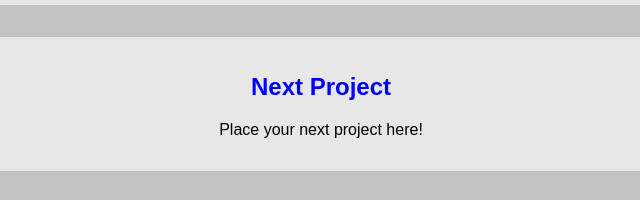
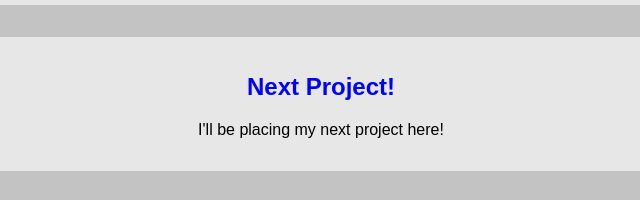
Before and after one commit to iorebelsoul/2025_Portfolio, a plain HTML site: page index.html in a window 1280 px wide. Shown: the part 5114-5314 px from the top of the page, 319-959 px from the left. Drawn offline with Linux system fonts and the light colour scheme.

Commit message:
Update index.html

```diff
--- a/index.html
+++ b/index.html
@@ -53,8 +53,8 @@
         <p><a href="completed 2.1.1_packet_tracer_create_a_simple_network.pka" download>packet_tracer_create_a_simple_network</a> </p>
     </section>
     <section>
-        <h2>Next Project</h2>
-        <p>Place your next project here!</p>
+        <h2>Next Project!</h2>
+        <p>I'll be placing my next project here!</p>
     </section>
 </body>
 </html>
```
